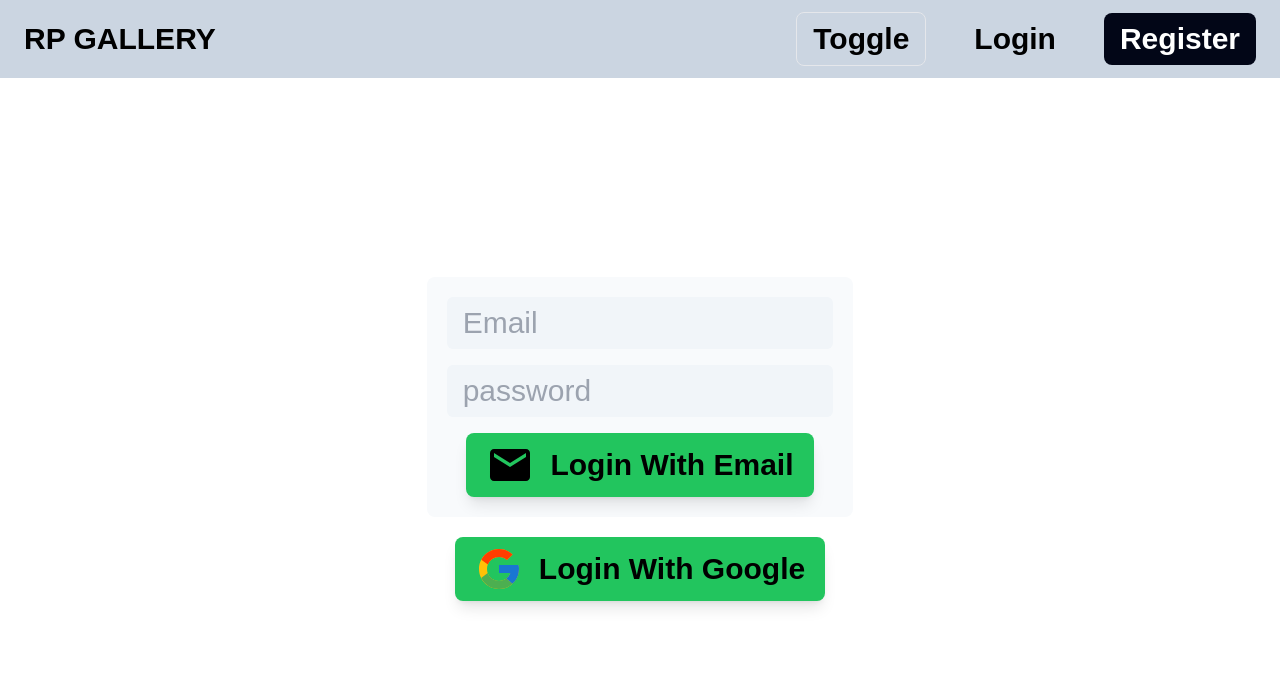
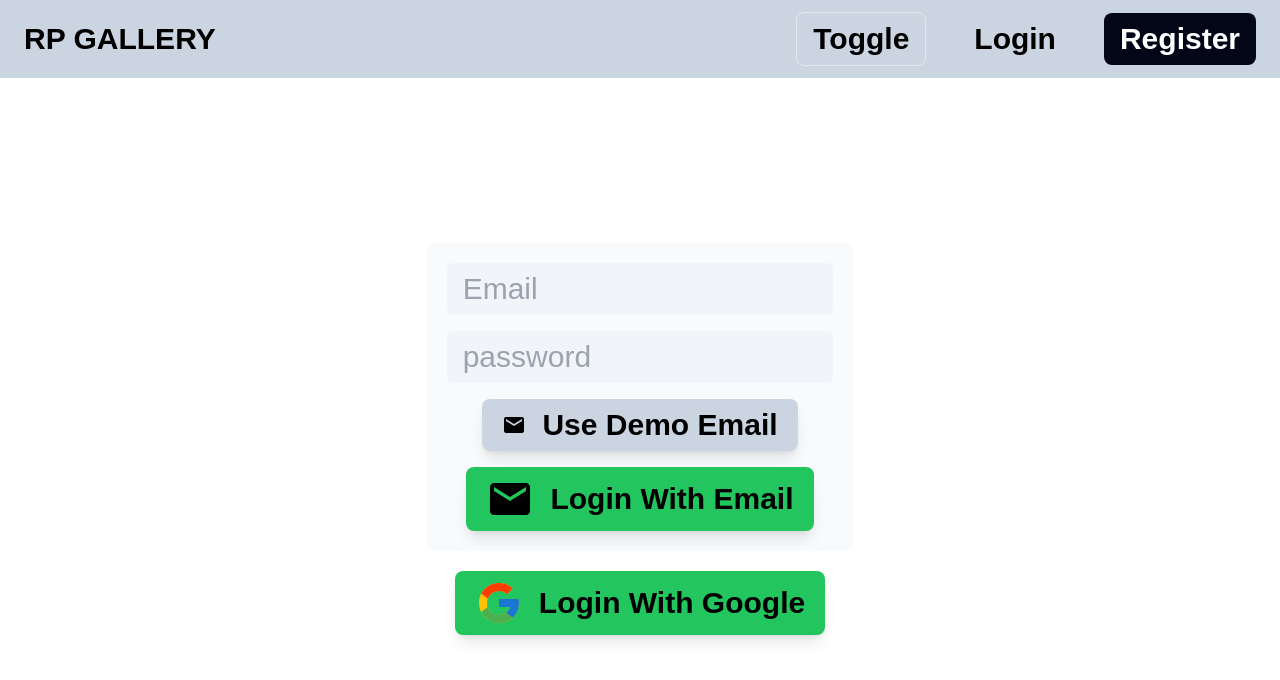
Before and after one commit to rahul72parihar/socialMedia, a React (Vite) app: page / in a window 1280 px wide. Shown: the top 680 px of the page. Built offline with nearby package versions, Linux system fonts and the light colour scheme; no server answers.

Commit message:
more change

```diff
--- a/src/Components/Login.tsx
+++ b/src/Components/Login.tsx
@@ -18,6 +18,11 @@ const Login = () => {
       [e.target.name]: e.target.value,
     }));
   };
+  const handleLoginWithDemo = async (e: any) => {
+    e.preventDefault();
+    setLoginState(() => ({ email: "test@gmail.com", password: "testtest" }));
+    console.log(loginState);
+  };
   const handleLogin = async (e: any) => {
     e.preventDefault();
     const status = await loginWithEmailAndPasswordLocal(loginState.email, loginState.password);
@@ -37,6 +42,7 @@ const Login = () => {
           name="email"
           placeholder="Email"
           onChange={handleChange}
+          value={loginState.email}
           required
         />
         <input
@@ -45,9 +51,19 @@ const Login = () => {
           name="password"
           placeholder="password"
           onChange={handleChange}
+          value={loginState.password}
           required
         />
         {showError && <p className="font-semibold text-red-500">{errorMessage}</p>}
+        <button
+          className="rounded-lg flex items-center bg-slate-300 dark:bg-slate-600 font-bold px-5 py-2 text-3xl gap-4 shadow-lg w-max mx-auto"
+          onClick={handleLoginWithDemo}
+        >
+          <div className="text-2xl">
+            <MdEmail />
+          </div>
+          Use Demo Email
+        </button>
         <button
           className="rounded-lg flex items-center bg-green-500 font-bold px-5 py-2 text-3xl gap-4 shadow-lg w-max mx-auto"
           onClick={handleLogin}
--- a/src/Components/UserGallery.tsx
+++ b/src/Components/UserGallery.tsx
@@ -17,8 +17,8 @@ const UserGallery = ({ userId }: any) => {
         const userPhotos = snapshot.data().photos || [];
         setPhotos(userPhotos.reverse());
       }
+      setIsLoading(false);
     });
-    setIsLoading(false);
     return () => unsubscribe();
   }, [userId]);
 
```
